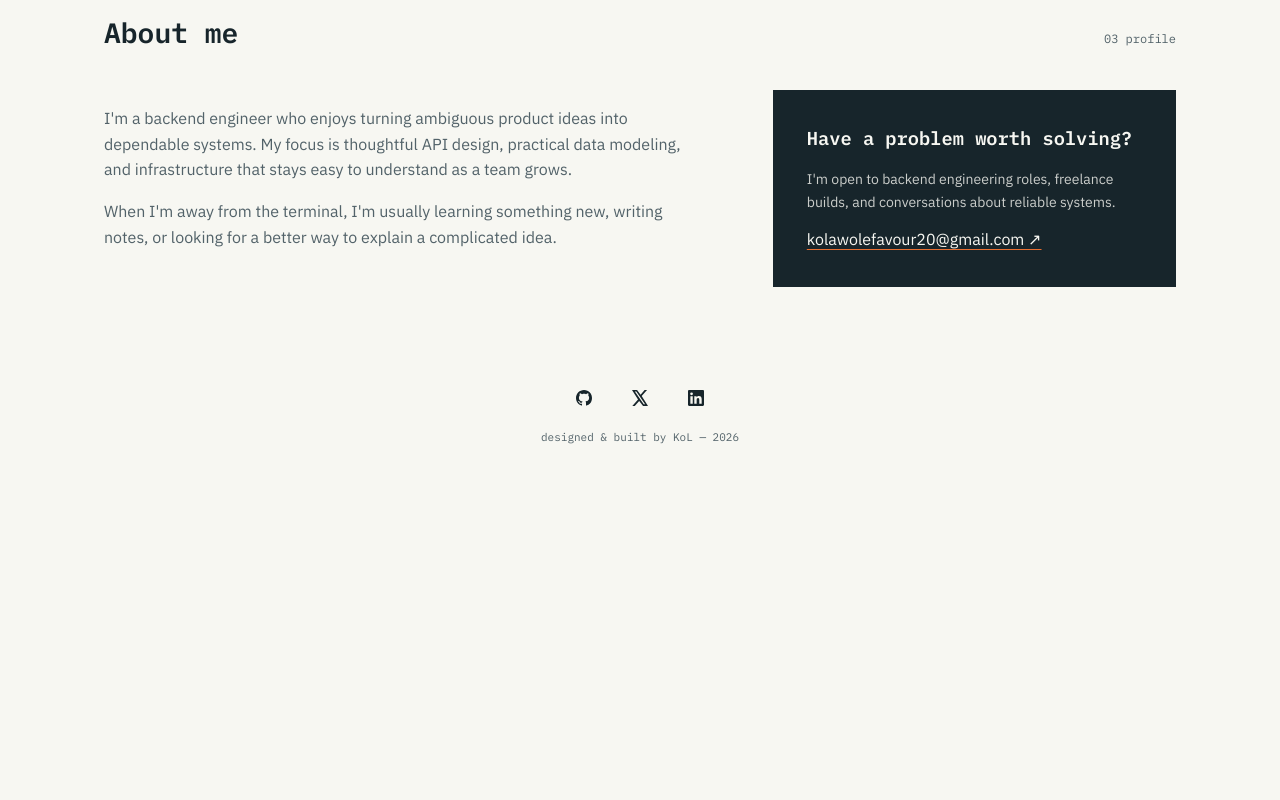
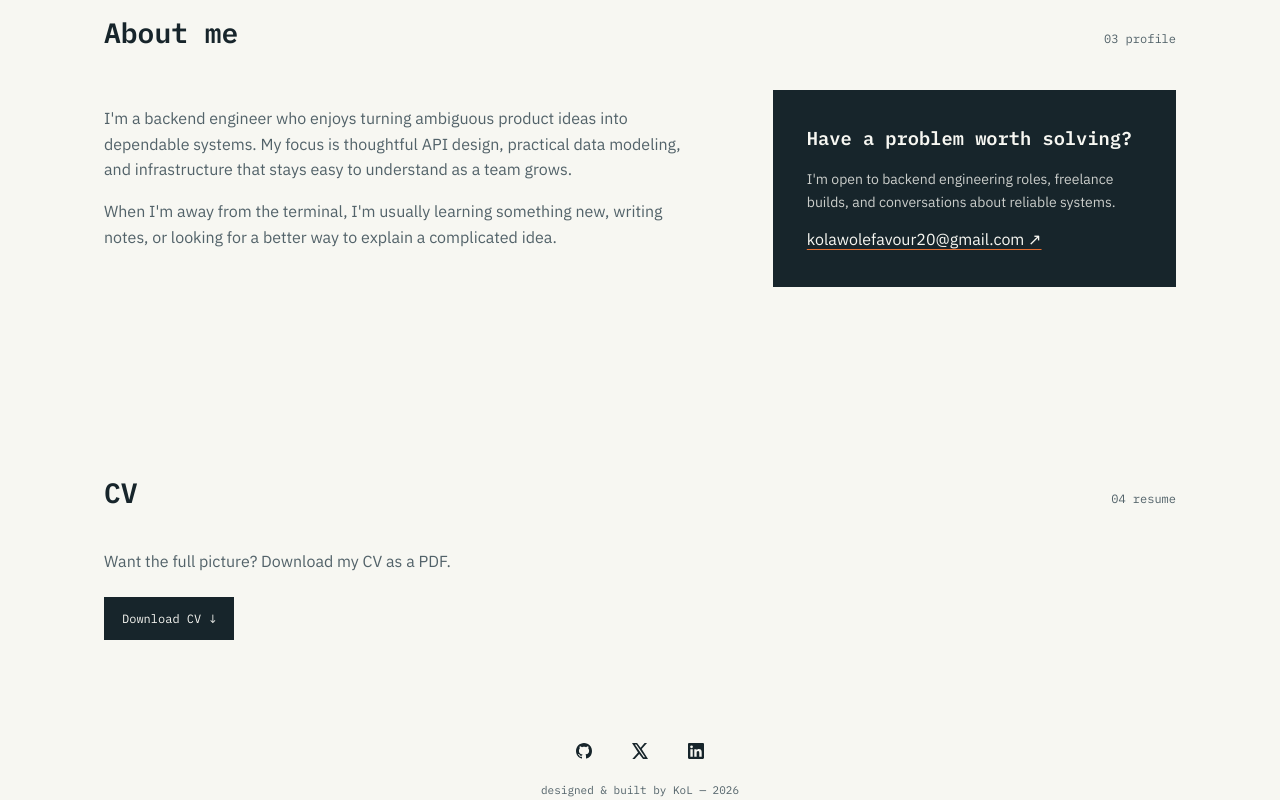
Before and after one commit to KoL-200/KoL_Portfolio, a website: page index.html in a window 1280 px wide. Shown: the part 1650-2450 px from the top of the page. Before the commit the page ends 2096 px from the top, so only its background shows below. Drawn offline with Linux system fonts and the light colour scheme; files whose address does not match are found by name.

Commit message:
CV scetion added

```diff
--- a/index.html
+++ b/index.html
@@ -142,6 +142,15 @@
                 </aside>
             </div>
         </section>
+
+        <section class="section" id="cv">
+            <div class="section-head">
+                <h2>CV</h2><span>04 resume</span>
+            </div>
+            <p class="cv-text">Want the full picture? Download my CV as a PDF.</p>
+            <a class="button primary" href="KoL-CV.pdf" download="Favour-Kolawole-CV.pdf">Download CV <span
+                    aria-hidden="true">↓</span></a>
+        </section>
     </main>
 
     <footer class="wrap">
--- a/styles.css
+++ b/styles.css
@@ -595,6 +595,12 @@ body[data-theme="dark"] .stars-layer {
     font-size: 16px;
 }
 
+.cv-text {
+    color: var(--ink-soft);
+    font-size: 16px;
+    margin: 0 0 22px;
+}
+
 .contact-panel {
     background: var(--ink);
     color: var(--paper);
```
Also changed, not shown: 1 other file.
